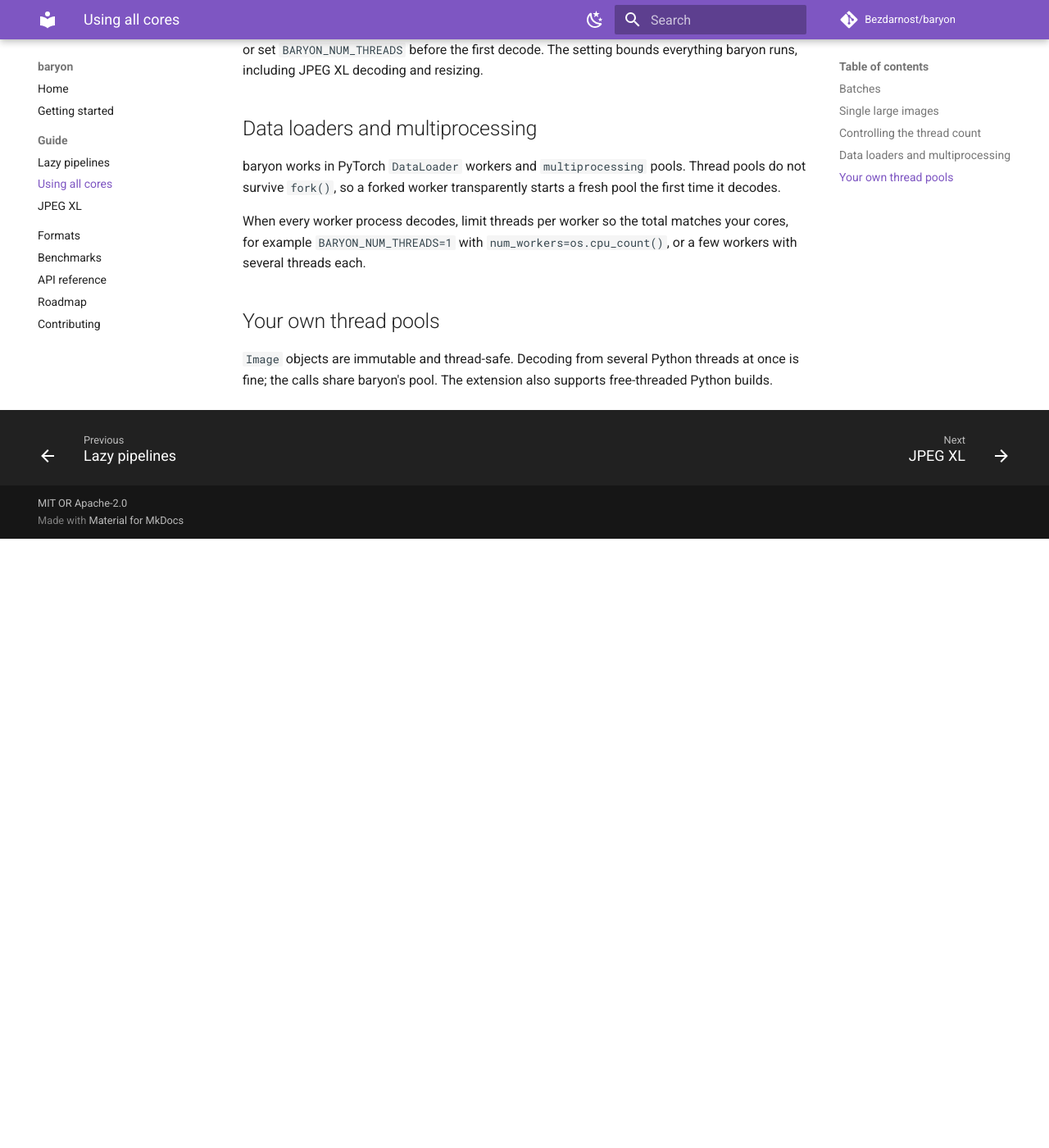
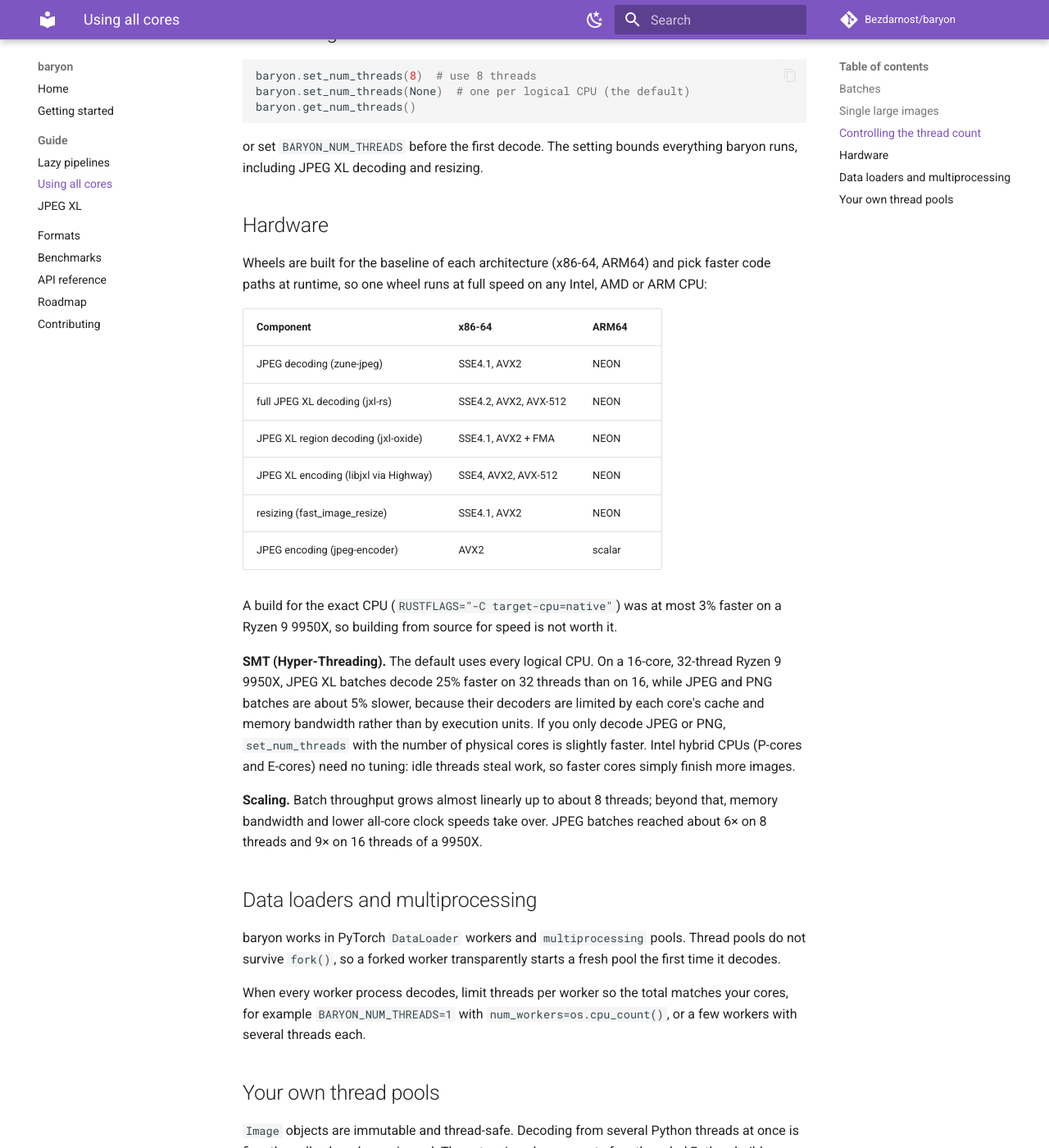
Before and after one commit to Bezdarnost/baryon, an MkDocs documentation site: the page built from docs/guide/parallelism.md, in a window 1280 px wide and 1400 px high, scrolled down 977 px. Shown: the whole window at 82% size. Built offline with MkDocs 1.6.1 and Material for MkDocs 9.7.7, drawn with Linux system fonts in a browser that asks for light colours; comment, search, counter and statistics services are not loaded; before the commit the page ends 1634 px from its top, so only the background shows below that; some of the changed text lies outside the part shown.

Commit message:
Document SIMD dispatch, SMT and batch scaling per CPU
Co-Authored-By: Claude Opus 5.5 <noreply@anthropic.com>

````diff
--- a/docs/guide/parallelism.md
+++ b/docs/guide/parallelism.md
@@ -13,8 +13,13 @@ arrays = baryon.to_numpy_all(crops)  # parallel decode, input order
 ```
 
 `to_numpy_all` releases the GIL once for the whole batch and spreads images over every
-thread. If an image fails, the error names its position, e.g.
-`DecodeError: images[17]: failed to decode jxl image: ...`.
+thread. The largest images start first (their sizes are known from the headers), so a big
+photo never starts last and keeps the other threads waiting; on mixed photo sizes this alone
+raised 16-thread JPEG throughput by about 15%. If an image fails, the error names its
+position, e.g. `DecodeError: images[17]: failed to decode jxl image: ...`.
+
+`to_jxl_all` and `save_all` schedule the same way, and `save_all` also writes the files from
+the worker threads.
 
 ## Single large images
 
@@ -37,6 +42,35 @@ baryon.get_num_threads()
 or set `BARYON_NUM_THREADS` before the first decode. The setting bounds everything baryon
 runs, including JPEG XL decoding and resizing.
 
+## Hardware
+
+Wheels are built for the baseline of each architecture (x86-64, ARM64) and pick faster code
+paths at runtime, so one wheel runs at full speed on any Intel, AMD or ARM CPU:
+
+| Component | x86-64 | ARM64 |
+|---|---|---|
+| JPEG decoding (zune-jpeg) | SSE4.1, AVX2 | NEON |
+| full JPEG XL decoding (jxl-rs) | SSE4.2, AVX2, AVX-512 | NEON |
+| JPEG XL region decoding (jxl-oxide) | SSE4.1, AVX2 + FMA | NEON |
+| JPEG XL encoding (libjxl via Highway) | SSE4, AVX2, AVX-512 | NEON |
+| resizing (fast_image_resize) | SSE4.1, AVX2 | NEON |
+| JPEG encoding (jpeg-encoder) | AVX2 | scalar |
+
+A build for the exact CPU (`RUSTFLAGS="-C target-cpu=native"`) was at most 3% faster on a
+Ryzen 9 9950X, so building from source for speed is not worth it.
+
+**SMT (Hyper-Threading).** The default uses every logical CPU. On a 16-core, 32-thread Ryzen
+9 9950X, JPEG XL batches decode 25% faster on 32 threads than on 16, while JPEG and PNG
+batches are about 5% slower, because their decoders are limited by each core's cache and
+memory bandwidth rather than by execution units. If you only decode JPEG or PNG,
+`set_num_threads` with the number of physical cores is slightly faster. Intel hybrid CPUs
+(P-cores and E-cores) need no tuning: idle threads steal work, so faster cores simply finish
+more images.
+
+**Scaling.** Batch throughput grows almost linearly up to about 8 threads; beyond that, memory
+bandwidth and lower all-core clock speeds take over. JPEG batches reached about 6× on 8 threads
+and 9× on 16 threads of a 9950X.
+
 ## Data loaders and multiprocessing
 
 baryon works in PyTorch `DataLoader` workers and `multiprocessing` pools. Thread pools do
````
